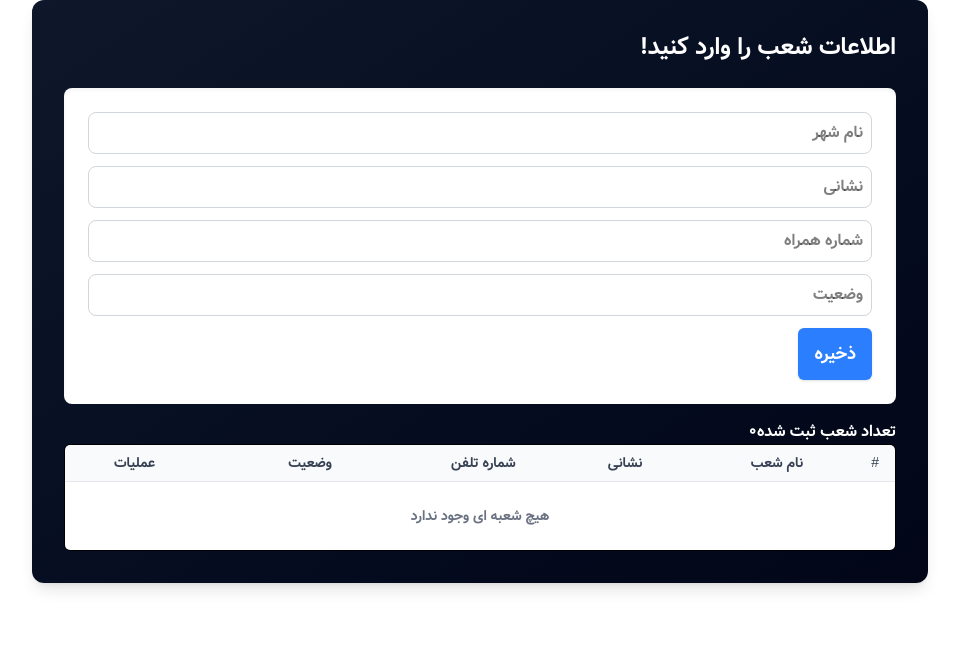
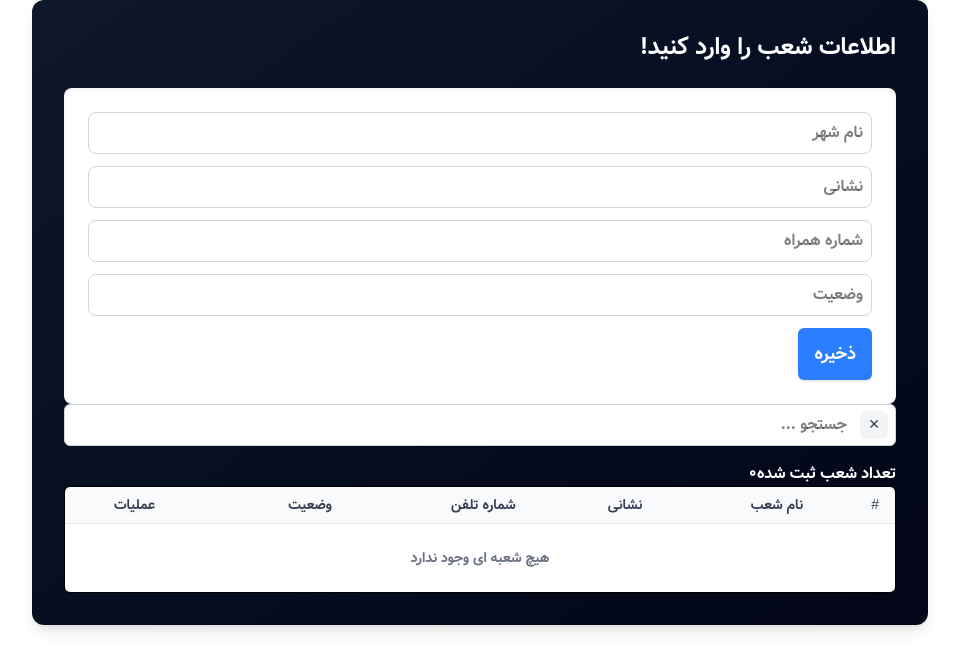
Before and after one commit to frau-azadeh/mini-crm, a Next.js app: page /branch in a window 1280 px wide. Shown: the top 670 px of the page, without its empty margins (256-1215 px from the left). Built offline with nearby package versions, Linux system fonts and the light colour scheme.

Commit message:
add SearchBoxBranch

```diff
--- a/src/app/components/Branch/AddBranch.tsx
+++ b/src/app/components/Branch/AddBranch.tsx
@@ -1,16 +1,17 @@
 "use client";
 
-import React, { useCallback, useState } from "react";
+import React, { useCallback, useState, useMemo } from "react";
 
 import { Branch } from "@/types/types";
 
 import Button from "../ui/Button";
 import ListBranch from "./ListBranch";
 import { useBranchStorage } from "./hook/useBrachStorage";
+import SearchBoxBranch from "./SearchBoxBranch";
 
 const AddBranch: React.FC = () => {
   const { branches, addBranch, deleteBranch, editBranch } = useBranchStorage();
-
+  const [searchTerm, setSearchTerm] = useState("")
   const [form, setForm] = useState<Omit<Branch, "id">>({
     city: "",
     phone: "",
@@ -33,6 +34,18 @@ const AddBranch: React.FC = () => {
       status: "",
     });
   }, [form]);
+
+  const filteredBranch = useMemo(()=>{
+    if(!searchTerm.trim()) return branches
+
+    const q = searchTerm.trim().toLowerCase()
+    return branches.filter((branches)=>{
+      [branches.city, branches.status].some((v)=>{
+        String(v).toLowerCase().includes(q)
+      })
+    })
+
+  },[branches, setSearchTerm])
 
   return (
     <div className="mx-auto max-w-4xl bg-gradient-to-br from-slate-900 to-slate-950 shadow-lg rounded-xl md:p-8">
@@ -74,8 +87,13 @@ const AddBranch: React.FC = () => {
 
         <Button onClick={handleAdd}>ذخیره</Button>
       </div>
+      <SearchBoxBranch
+        value={searchTerm}
+        onChange={setSearchTerm}
+        items={branches}
+      />
       <ListBranch
-        branches={branches}
+        branches={filteredBranch}
         onDelete={deleteBranch}
         onEdit={editBranch}
       />
```
